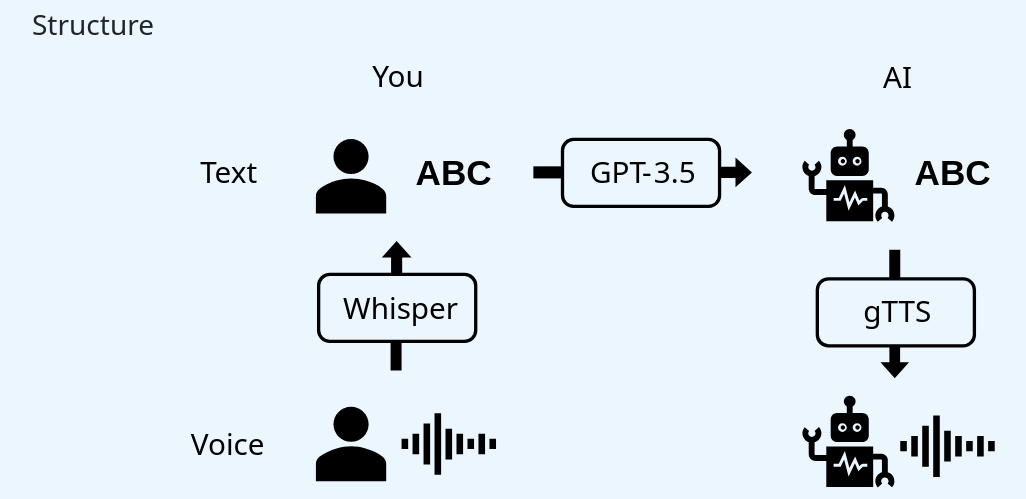
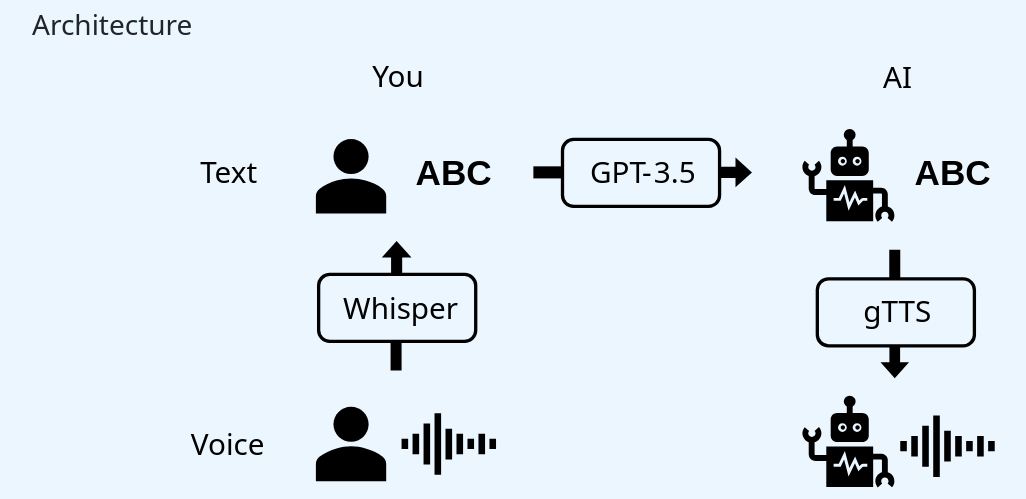
Before and after one commit to AokiKoshiro/talk-with-ai, a Flask app: page / in a window 1280 px wide. Shown: the part 52-551 px from the top of the page, without its empty margins (50-1076 px from the left). Run offline with Flask 2, Linux system fonts and the light colour scheme; some libraries are stand-ins or nearby versions.

Commit message:
modify readme

```diff
--- a/templates/index.html
+++ b/templates/index.html
@@ -20,9 +20,9 @@
         </div>
     </nav>
     <div class="container">
-        <div id="structure" class="mb-5">
-            <h3>Structure</h3>
-            <img src="../static/image/structure.svg" class="rounded w-75 mx-auto d-block">
+        <div id="architecture" class="mb-5">
+            <h3>Architecture</h3>
+            <img src="../static/image/architecture.svg" class="rounded w-75 mx-auto d-block">
         </div>
         <div id="chatbox" class="mb-2">
             <h3>Let's talk!</h3>
```
Also changed, not shown: README.md, static/image/architecture.svg (renamed from static/image/structure.svg), static/image/architecture_white_background.svg (added), 3 other files.
